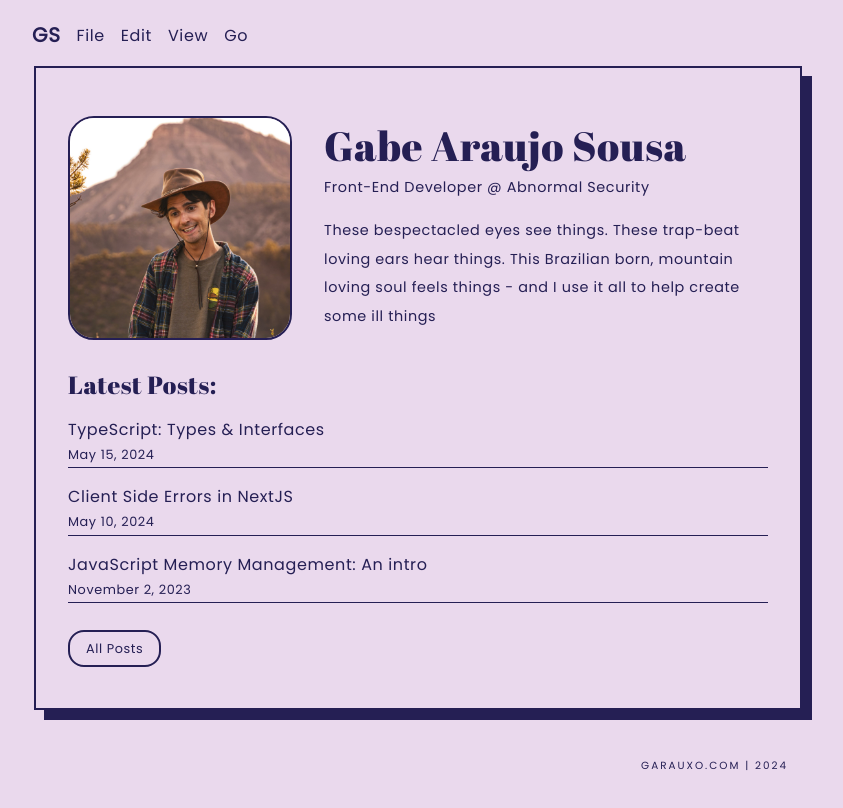
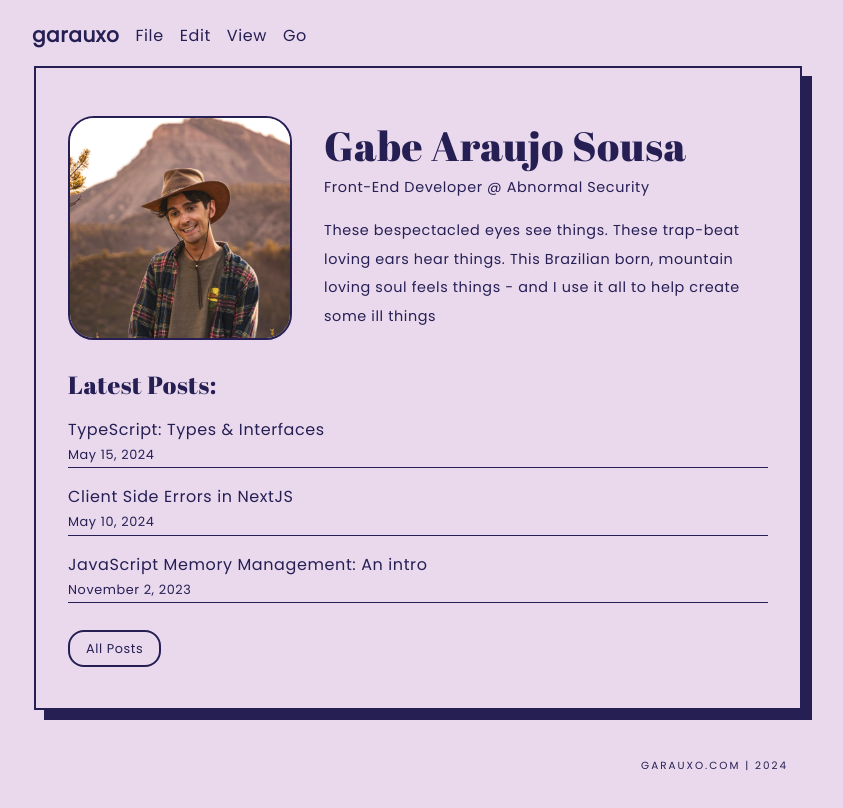
Before and after one commit to developer-gabe/nextjs-project, a Next.js app: page / in a window 1280 px wide. Shown: the top 808 px of the page, without its empty margins (222-1065 px from the left). Built offline with nearby package versions, Linux system fonts and the light colour scheme; a small style sheet from the web is missing.

Commit message:
change nav

```diff
--- a/components/Navigation.jsx
+++ b/components/Navigation.jsx
@@ -57,7 +57,7 @@ const Navigation = () => {
     <div className="navigation">
 			<h1 className="navigation-logo" style={{fontFamily:'Poppins', fontWeight:'bold'}}>
 			<Link href={"/"}>
-				GS
+				garauxo
 				</Link>
 				</h1>
 
```
